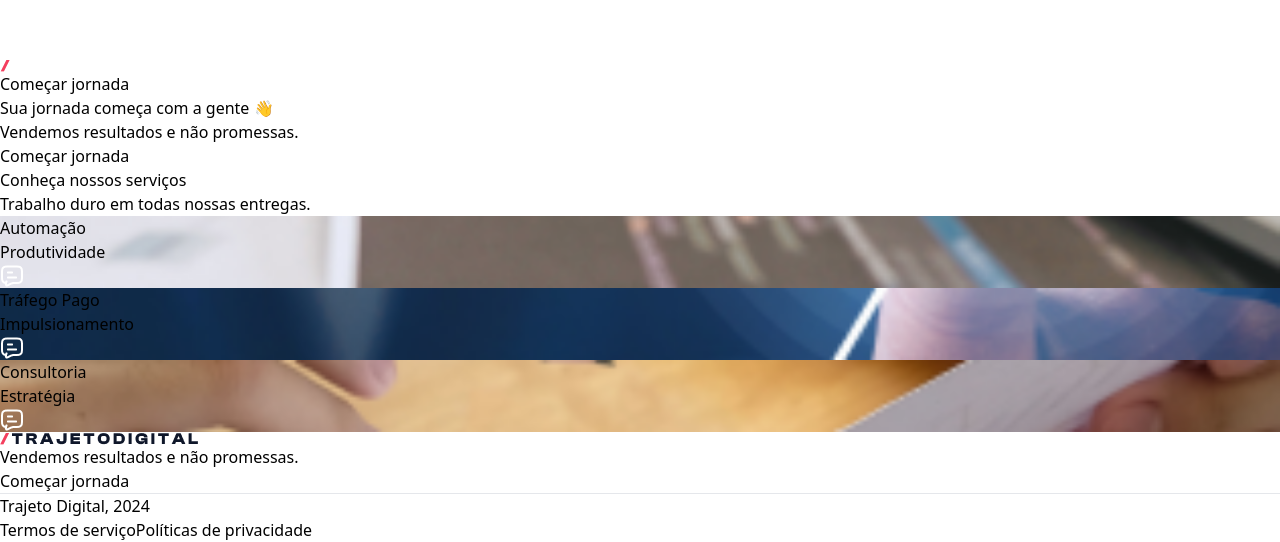
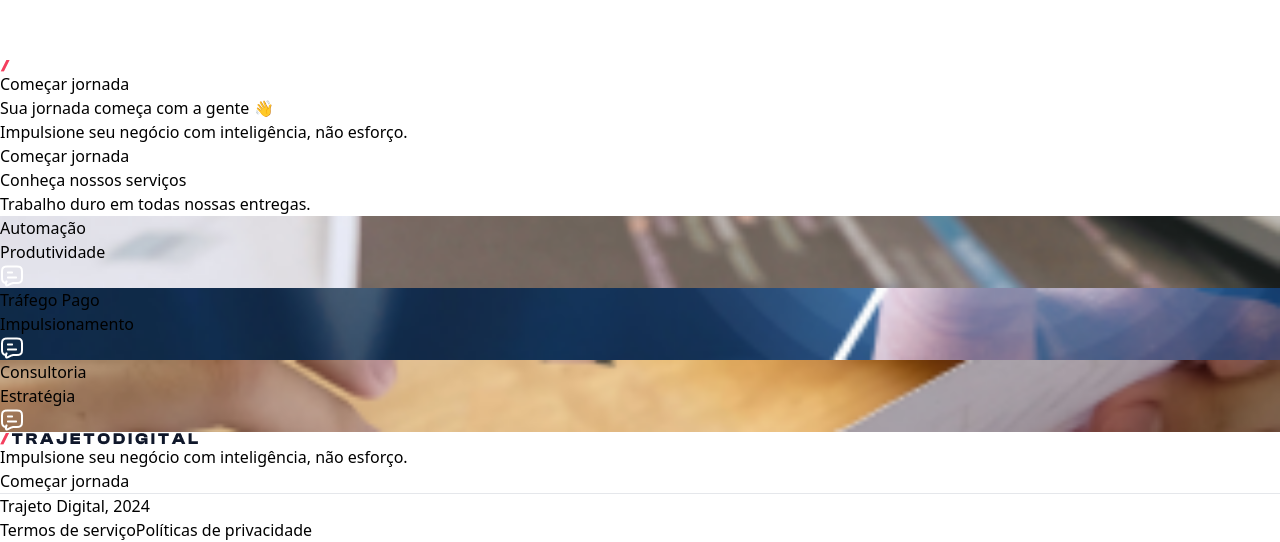
Before and after one commit to ViniciusSilvanoS/trajeto-digital-demo, a React (Vite) app: page / in a window 1280 px wide. Shown: the part 2902-3444 px from the top of the page. Built offline with nearby package versions, Linux system fonts and the light colour scheme.

Commit message:
atualizacao da copy com proposta de valor

```diff
--- a/src/components/MainContent.jsx
+++ b/src/components/MainContent.jsx
@@ -5,7 +5,7 @@ const MainContent = () => {
   return (
     <div className='flex flex-col w-11/12 max-w-xl md:w-[520px] gap-8 text-center z-10'>
         <h1 className='text-3xl md:text-5xl font-bold text-white'>Sua jornada começa com a gente 👋</h1>
-        <p className='text-base md:text-lg text-[#C7CCD4]'>Vendemos resultados e não promessas.</p>
+        <p className='text-base md:text-lg text-[#C7CCD4]'>Impulsione seu negócio com inteligência, não esforço.</p>
         <Button className="bg-[#F43F5E] text-white font-semibold cursor-pointer">Começar jornada</Button>
     </div>
   )
--- a/src/layout/Footer.jsx
+++ b/src/layout/Footer.jsx
@@ -13,7 +13,7 @@ const Footer = () => {
               <img src={LogoBlack} alt="Logo trajeto digital" />
             </div>
             <p className="text-center md:text-left text-base text-[#71717A]">
-              Vendemos resultados e não promessas.
+              Impulsione seu negócio com inteligência, não esforço.
             </p>
           </div>
           <Button className="border border-black text-[#0F172A] font-semibold">
```
